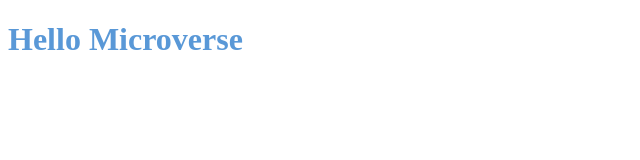
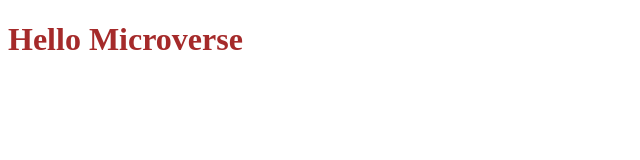
Before and after one commit to samuelmag/HelloMicroverse, a plain HTML site: page index.html in a window 1280 px wide. Shown: the whole page, without its empty margins (0-640 px from the left). Drawn offline with Linux system fonts and the light colour scheme.

Commit message:
fixed linter errors

```diff
--- a/style.css
+++ b/style.css
@@ -1,3 +1,3 @@
-h1{
-    color: rgb(89, 152, 215);
+h1 {
+    color: brown;
 }
```
Also changed, not shown: index.html (+0 -1 lines).
